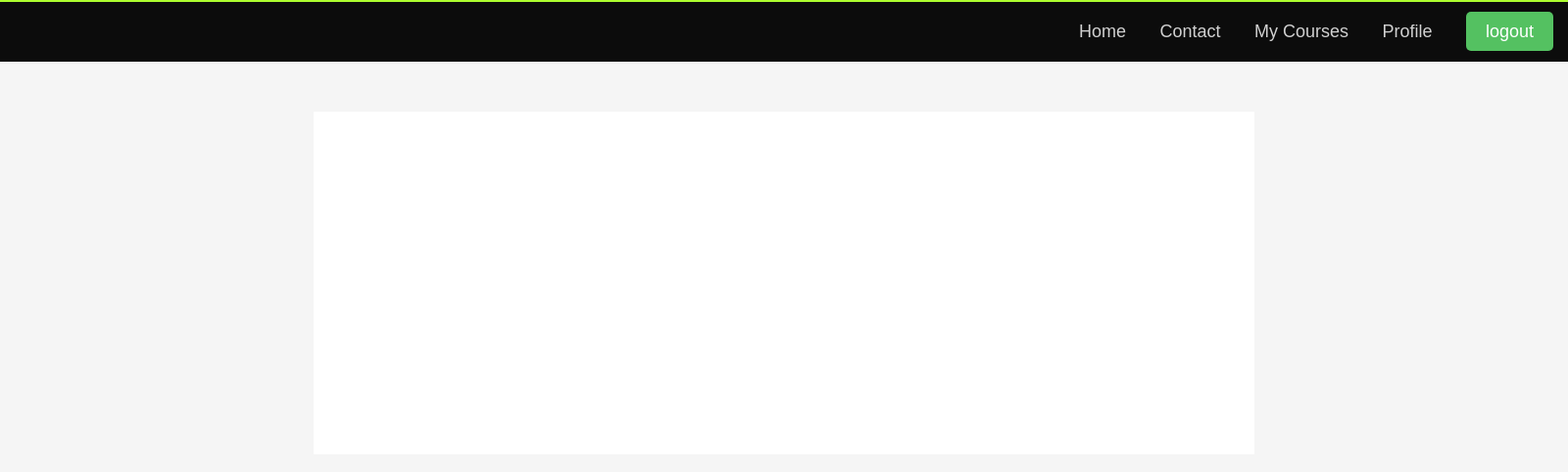
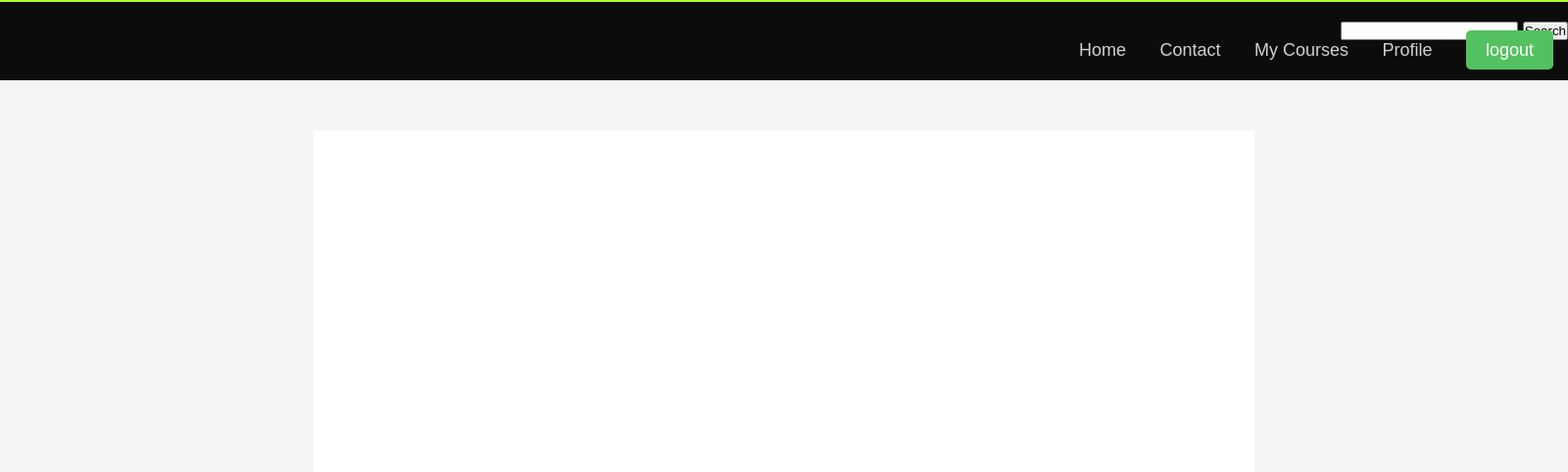
Before and after one commit to longnp030/BaiTapLonWeb, a Django app: page /lms/users/39 in a window 1600 px wide. Shown: the top 482 px of the page at 98% size. Run offline with Django 3.2, Linux system fonts and the light colour scheme; a user stored in the database is signed in; data comes from the database, SQL or seed files in the repository; some libraries are stand-ins or nearby versions.

Commit message:
13/12 Add search courses function

```diff
--- a/lms/models.py
+++ b/lms/models.py
@@ -90,7 +90,7 @@ class AuthUserUserPermissions(models.Model):
 class Course(models.Model):
     id = models.AutoField(primary_key=True, unique=True)
     name = models.CharField(max_length=255)
-    image = models.ImageField(max_length=255, upload_to=upload_location_for_course, db_column='image', null=True)
+    image = models.ImageField(max_length=255, upload_to=upload_location_for_course, db_column='image', null=True, blank=True)
     publishdate = models.DateField(db_column='publishDate', default=dt.date.today)  # Field name made lowercase.
     description = models.TextField(max_length=10000, blank=True, null=True)
     #teacher = models.ForeignKey('Teacher', models.DO_NOTHING, db_column='teacher', unique=False)  # Field name made lowercase.
--- a/lms/templates/lms/index1.html
+++ b/lms/templates/lms/index1.html
@@ -14,6 +14,10 @@
             <div class="header">
                 <div class="header-inner width-1200">
                     <div class="navbar">
+                        <form method="GET" action="{% url 'search' %}">
+                            <input type="search" name="q" id="search" placeholder="Search for courses">
+                            <button type="submit">Search</button>
+                        </form>
                         <a href="{% url 'index' %}">Home</a>
                         {% if this_teacher %}      {#can sua cho nay de co the nhan biet dc dau la giao vien#}
                             <a href="{% url 'create_course' %}">Create</a>
@@ -98,9 +102,9 @@
 
                 <div class="foot-tag">
                     <div class="foot-content">
-                            <div> <h1>Thep</h1>Lorem ipsum dolor sit amet consectetur adipisicing elit. Consequuntur quod asperiores ea et quibusdam vel excepturi dicta cupiditate aperiam error, rerum modi. Minima iste odio illum et assumenda, dolore neque architecto tempore dicta quod deserunt suscipit incidunt molestias doloribus cum rem quisquam nesciunt molestiae quaerat! Maiores labore distinctio odit reiciendis voluptas dicta doloribus, reprehenderit, accusantium aut, officiis blanditiis nihil. Quo dolore sequi ullam repellendus sunt praesentium temporibus harum architecto dolor quos suscipit aliquam ratione sint reiciendis officia at nostrum optio ad quas, asperiores tempore rem doloribus odit fugit? Magnam vitae adipisci dolorum eligendi iusto id earum inventore odio maxime quaerat.</div>
-                            <div> <h1>Tan</h1>Lorem ipsum dolor sit amet consectetur adipisicing elit. Quisquam incidunt ullam minus animi magnam numquam iusto illo reprehenderit, et expedita a. Doloremque, commodi totam fugit modi qui corrupti. Est a accusamus adipisci quaerat voluptate animi cum magnam dignissimos praesentium! Eveniet harum voluptate rerum quos a laborum totam beatae accusamus hic reiciendis. Officiis, veniam ipsa? Iusto suscipit culpa rem voluptatum recusandae architecto aperiam fuga obcaecati voluptatibus. Atque fuga tenetur earum nam ab id temporibus libero voluptatem accusantium ipsam exercitationem debitis, molestias officiis omnis voluptatibus sapiente error cum ipsa dolorem! Eos ipsa corporis velit praesentium aperiam omnis aliquam illum laborum laudantium alias!</div>
-                            <div>  <h1>Long</h1>Lorem ipsum dolor sit amet, consectetur adipisicing elit. Molestiae placeat optio voluptatibus ipsam fugit sequi veniam libero recusandae. Minima, minus dolore veritatis harum cumque aut quae dignissimos ut omnis illo repudiandae commodi deserunt, quibusdam debitis distinctio sed architecto ipsam voluptates ad totam adipisci unde vero beatae! Deserunt velit odit voluptatum minima, rerum, vitae fugit animi accusantium illo aliquam ipsum ratione? Amet ut fugit voluptates tenetur architecto assumenda eligendi enim ex voluptate. Impedit fugiat assumenda facere deserunt dicta eum, voluptas mollitia consequuntur vel, ducimus quisquam sequi nam asperiores laboriosam error nesciunt tempora voluptatum saepe delectus? Excepturi beatae aperiam architecto magni? Optio.</div>
+                            <div><h1>Thep</h1>Lorem ipsum dolor sit amet consectetur adipisicing elit. Consequuntur quod asperiores ea et quibusdam vel excepturi dicta cupiditate aperiam error, rerum modi. Minima iste odio illum et assumenda, dolore neque architecto tempore dicta quod deserunt suscipit incidunt molestias doloribus cum rem quisquam nesciunt molestiae quaerat! Maiores labore distinctio odit reiciendis voluptas dicta doloribus, reprehenderit, accusantium aut, officiis blanditiis nihil. Quo dolore sequi ullam repellendus sunt praesentium temporibus harum architecto dolor quos suscipit aliquam ratione sint reiciendis officia at nostrum optio ad quas, asperiores tempore rem doloribus odit fugit? Magnam vitae adipisci dolorum eligendi iusto id earum inventore odio maxime quaerat.</div>
+                            <div><h1>Tan</h1>Lorem ipsum dolor sit amet consectetur adipisicing elit. Quisquam incidunt ullam minus animi magnam numquam iusto illo reprehenderit, et expedita a. Doloremque, commodi totam fugit modi qui corrupti. Est a accusamus adipisci quaerat voluptate animi cum magnam dignissimos praesentium! Eveniet harum voluptate rerum quos a laborum totam beatae accusamus hic reiciendis. Officiis, veniam ipsa? Iusto suscipit culpa rem voluptatum recusandae architecto aperiam fuga obcaecati voluptatibus. Atque fuga tenetur earum nam ab id temporibus libero voluptatem accusantium ipsam exercitationem debitis, molestias officiis omnis voluptatibus sapiente error cum ipsa dolorem! Eos ipsa corporis velit praesentium aperiam omnis aliquam illum laborum laudantium alias!</div>
+                            <div><h1>Long</h1>Lorem ipsum dolor sit amet, consectetur adipisicing elit. Molestiae placeat optio voluptatibus ipsam fugit sequi veniam libero recusandae. Minima, minus dolore veritatis harum cumque aut quae dignissimos ut omnis illo repudiandae commodi deserunt, quibusdam debitis distinctio sed architecto ipsam voluptates ad totam adipisci unde vero beatae! Deserunt velit odit voluptatum minima, rerum, vitae fugit animi accusantium illo aliquam ipsum ratione? Amet ut fugit voluptates tenetur architecto assumenda eligendi enim ex voluptate. Impedit fugiat assumenda facere deserunt dicta eum, voluptas mollitia consequuntur vel, ducimus quisquam sequi nam asperiores laboriosam error nesciunt tempora voluptatum saepe delectus? Excepturi beatae aperiam architecto magni? Optio.</div>
                             <div><h1>Duong</h1>Lorem ipsum dolor, sit amet consectetur adipisicing elit. Perspiciatis vero itaque blanditiis, provident aliquam et, rem earum corrupti sunt, quo error. Cumque neque, eveniet facere suscipit placeat eligendi animi ad natus in aliquid dicta vel maiores, nisi officiis quisquam consectetur repudiandae dolores odio atque accusantium deleniti. Corrupti at, id, optio ex dolor accusantium eius veritatis provident pariatur odio error doloribus incidunt deserunt ad similique alias deleniti natus sit? Sequi aperiam nisi facilis sed veniam similique vitae eum obcaecati optio! Obcaecati totam atque nam eum, est quis suscipit hic sint molestias praesentium tenetur quisquam rerum voluptatem sunt facilis. Nihil, voluptas temporibus?</div>
                             <div><h1>Phuong</h1>Lorem ipsum dolor sit amet consectetur adipisicing elit. Vero dignissimos numquam iure eum enim nihil, at iste rerum provident quibusdam, adipisci quis reprehenderit? Reprehenderit fugit adipisci sequi iste modi eveniet quidem cum recusandae asperiores, saepe doloremque blanditiis ad placeat nostrum, non a debitis fugiat quod suscipit? Earum, ullam accusamus qui totam nesciunt, illum nam delectus ratione consectetur iure incidunt doloribus aperiam. Laboriosam sunt corrupti reprehenderit quam architecto veritatis, provident cum, laborum cumque velit dicta neque iste harum repellendus officia placeat numquam alias nihil. Eum eveniet labore, odio magni harum omnis veniam at earum reprehenderit doloremque quasi, dolor laudantium velit nesciunt!</div>
                     </div>
--- a/lms/urls.py
+++ b/lms/urls.py
@@ -21,6 +21,7 @@ urlpatterns = [
     path('courses/<int:course_id>/enroll/', views.course_enroll, name='enroll'),
     path('dashboard/', views.dashboard, name='dashboard'),
     path('courses/<int:course_id>/', views.course_overview, name='course_overview'),
+    path('search/', views.search_result, name='search'),
     path('files/<str:file_path>', views.view_file, name='view_file'),
     path('<obj_id>/delete/', views.delete_obj, name='delete_obj'),
     path('<obj_id>/modify/', views.modify_obj, name='modify_obj'),
--- a/lms/views.py
+++ b/lms/views.py
@@ -7,6 +7,7 @@ from django.template import loader
 from django.dispatch import receiver
 from django.apps import AppConfig as conf
 from django.urls import reverse
+from django.db.models import Q
 from django.db.models.signals import post_save
 from django.contrib.auth import authenticate, get_user_model, update_session_auth_hash, login
 from django.contrib.auth.decorators import login_required, user_passes_test
@@ -38,7 +39,7 @@ def get_teacher(request):
 def index(request):
     template = loader.get_template('lms/index1.html')
 
-    latest_course_list = Course.objects.order_by('id')
+    latest_course_list = Course.objects.order_by('publishdate')
     context = {}
     this_student = get_student(request)
     this_teacher = get_teacher(request)
@@ -48,7 +49,7 @@ def index(request):
     elif this_student is None and this_teacher is not None:
         this_user = this_teacher
     context = {
-        'latest_course_list': latest_course_list,
+        'latest_course_list': reversed(latest_course_list),
     }
     if this_user is not None:
         context['this_user'] = this_user
@@ -300,6 +301,29 @@ def course_detail(course_id):
     detail = {"lectures": lectures, "teacher": teacher, "classmates": classmates, }
     return detail
 
+
+def search_result(request):
+    this_student = get_student(request)
+    this_teacher = get_teacher(request)
+    this_user = None
+    if this_teacher is None and this_student is None:
+        return redirect('/lms/')
+    elif this_student is not None and this_teacher is None:
+        this_user = this_student
+    elif this_student is None and this_teacher is not None:
+        this_user = this_teacher
+
+    query = request.GET.get('q')
+    filtered_courses = Course.objects.filter(Q(name__icontains=query) | Q(description__icontains=query))
+
+    context = {
+        'this_user': this_user,
+        'filtered_courses': filtered_courses,
+    }
+
+    return render(request, 'courses/search_result.html', context=context)
+
+
 def modify_obj(request, obj_id):
     obj = Unit.objects.get(id=obj_id)
     if obj is None:
```
Also changed, not shown: lms/templates/courses/search_result.html (added, +11 -0 lines), README.md.
